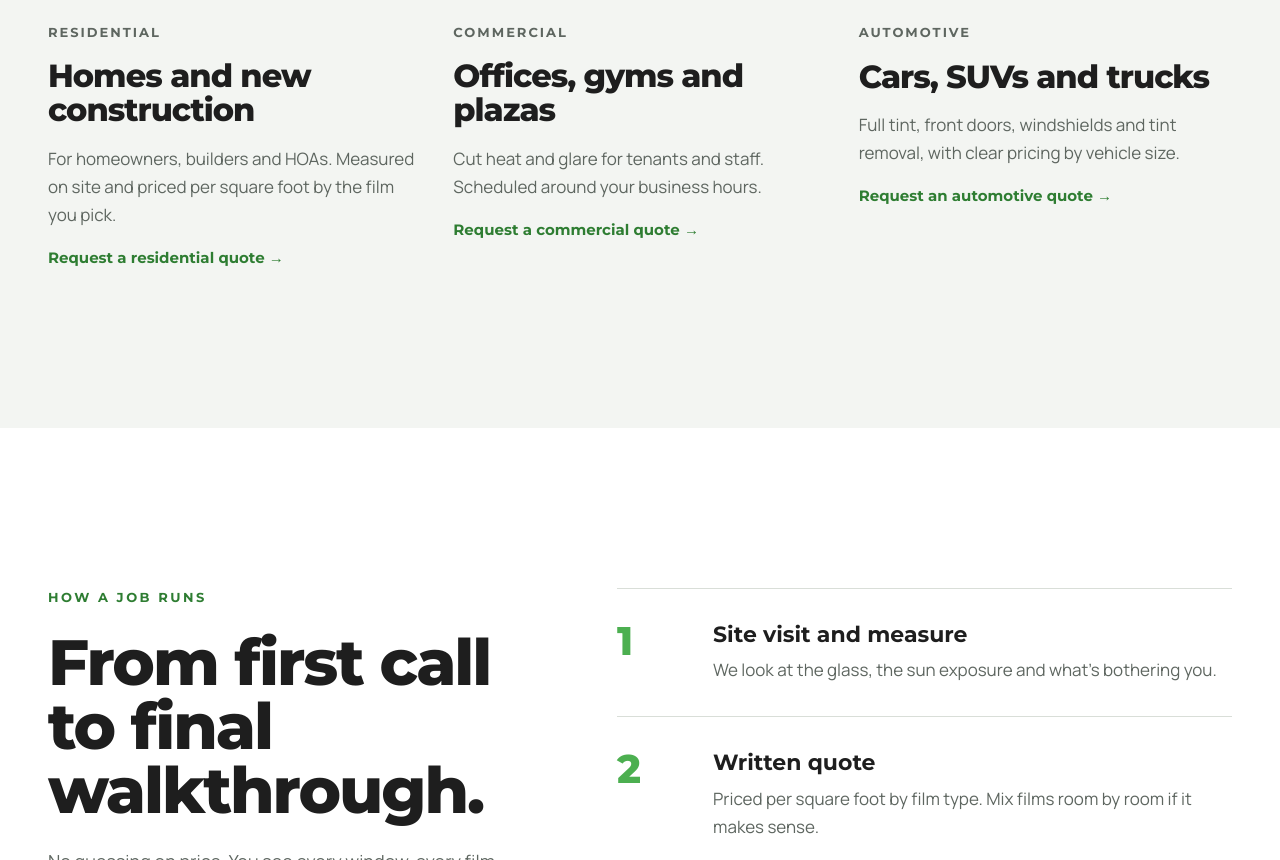
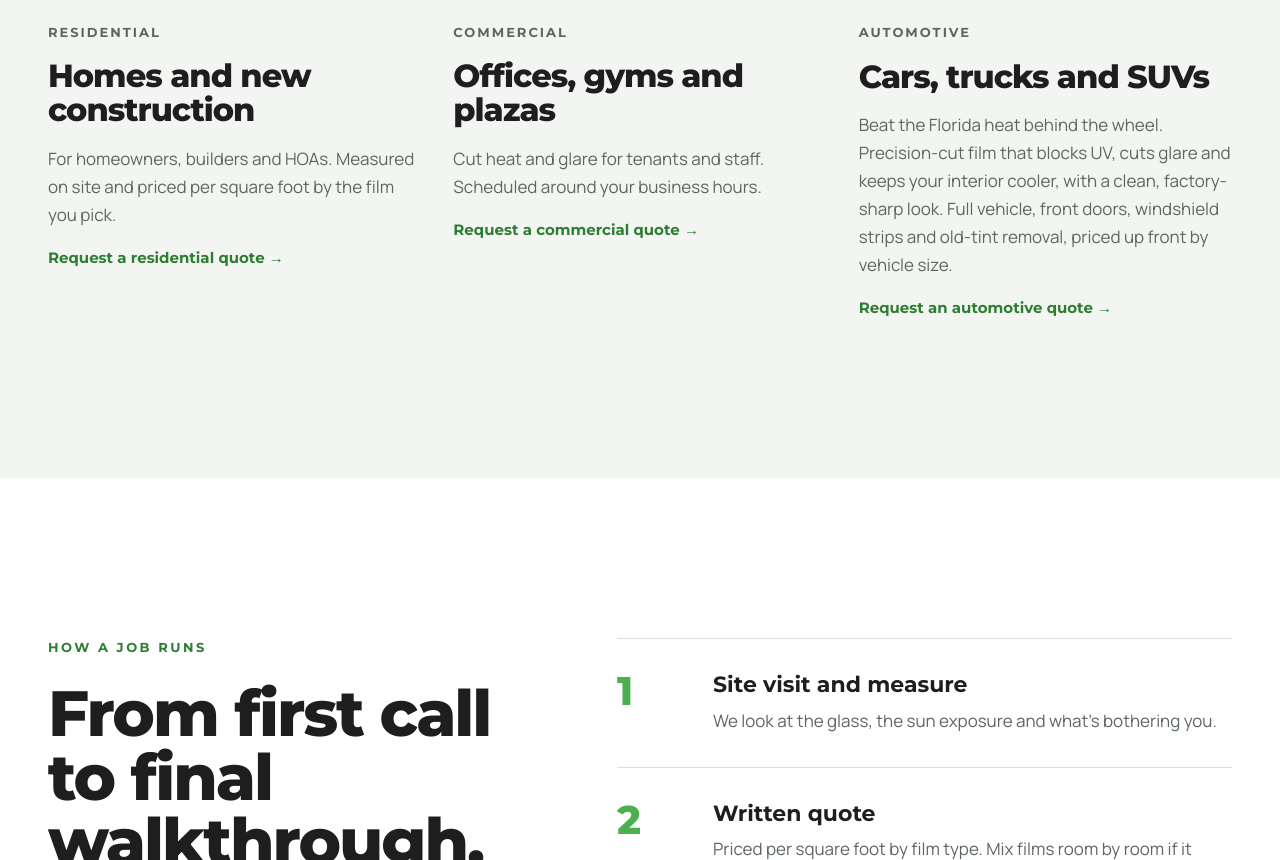
Before and after one commit to srod24/performcore-site, a plain HTML site: page index.html in a window 1280 px wide. Shown: the part 1894-2754 px from the top of the page. Drawn offline with Linux system fonts and the light colour scheme.

Commit message:
Better automotive description

```diff
--- a/index.html
+++ b/index.html
@@ -389,8 +389,8 @@
           </picture>
         </div>
         <p class="division-tag">Automotive</p>
-        <h3 class="division-title">Cars, SUVs and trucks</h3>
-        <p class="division-text">Full tint, front doors, windshields and tint removal, with clear pricing by vehicle size.</p>
+        <h3 class="division-title">Cars, trucks and SUVs</h3>
+        <p class="division-text">Beat the Florida heat behind the wheel. Precision-cut film that blocks UV, cuts glare and keeps your interior cooler, with a clean, factory-sharp look. Full vehicle, front doors, windshield strips and old-tint removal, priced up front by vehicle size.</p>
         <a class="text-link" href="#quote">Request an automotive quote →</a>
       </article>
     </div>
```
